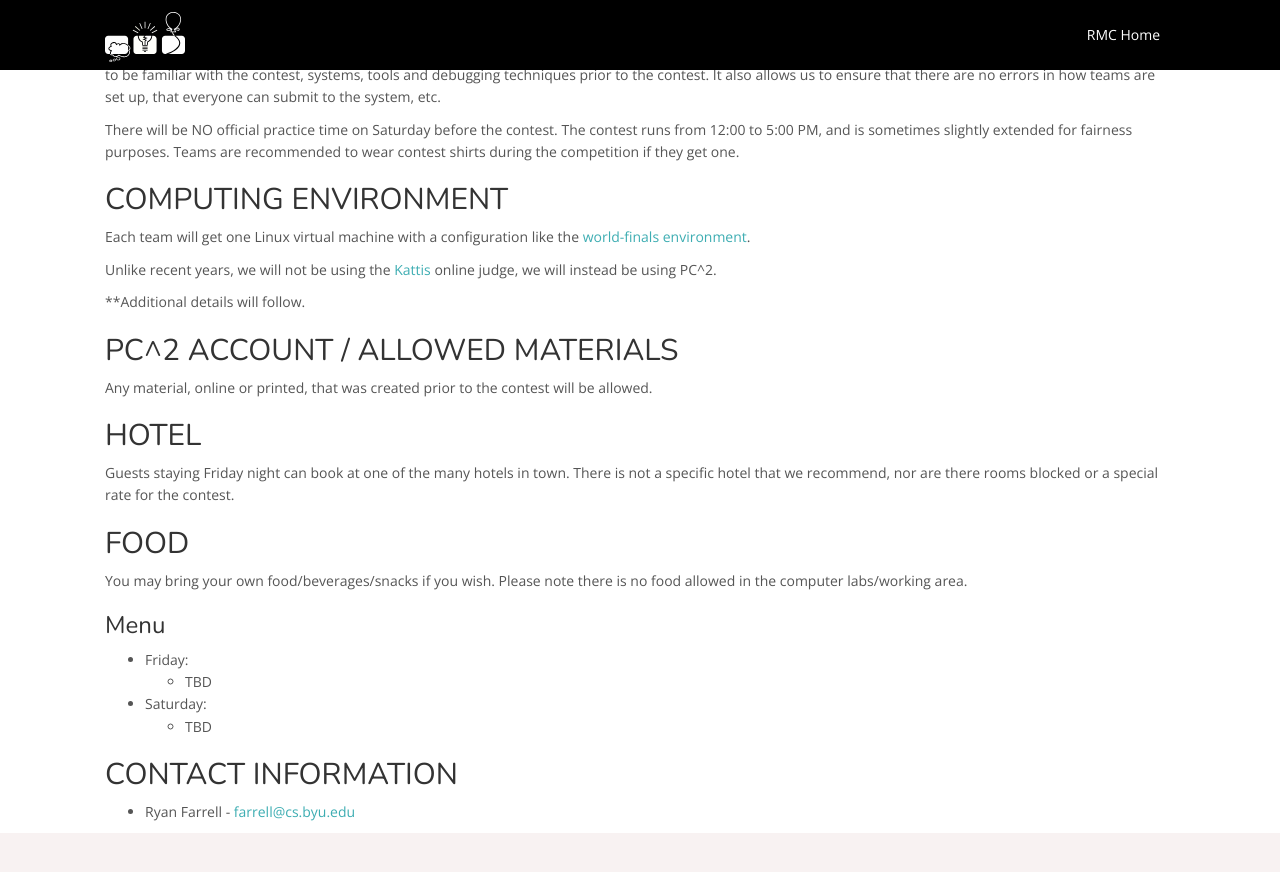
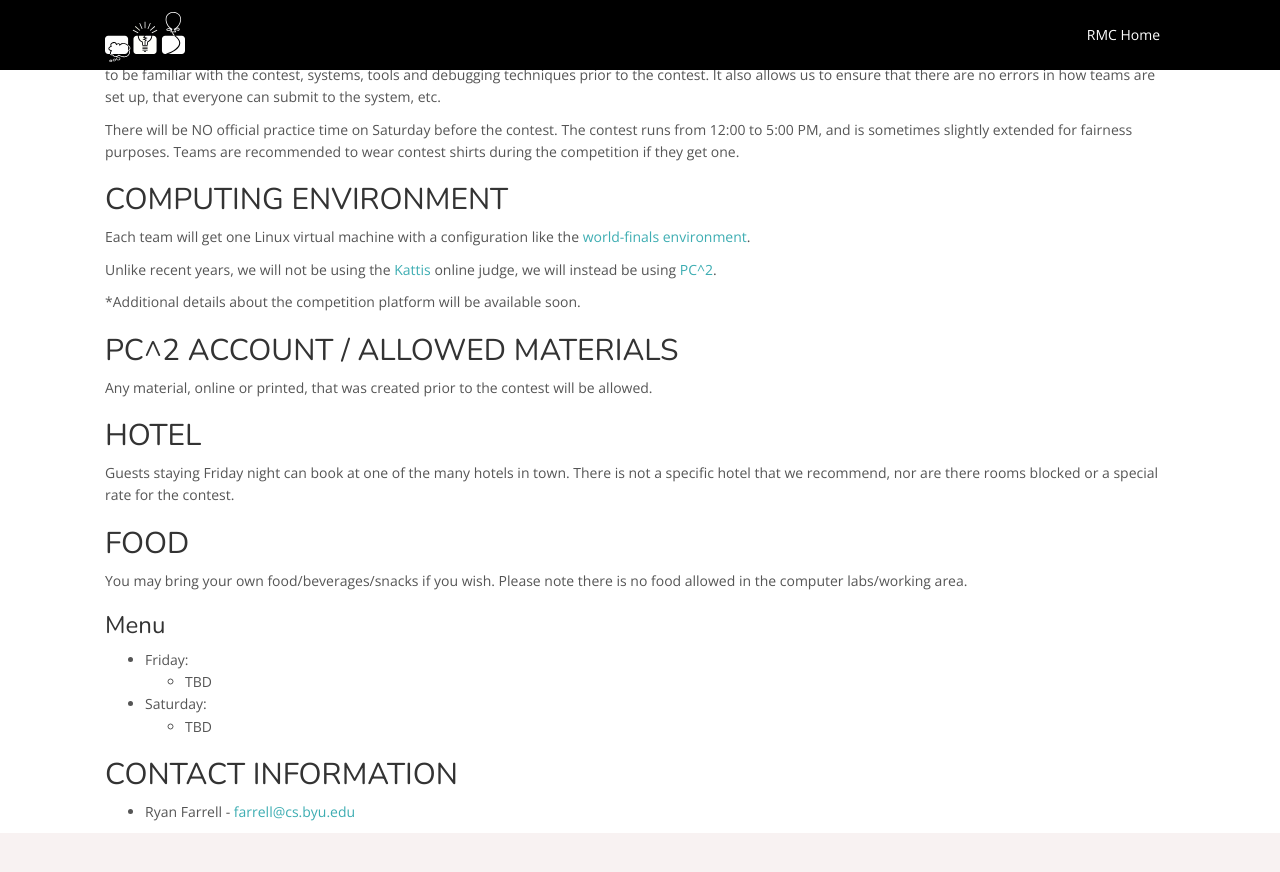
Before and after one commit to icpc/na-rocky-mountain-web, a Jekyll site: the page built from docs/byu/index.md, in a window 1280 px wide and 900 px high, scrolled down 1233 px. Shown: the top 872 px of the window. Built offline with Jekyll 4.4.1, drawn with Linux system fonts in a browser that asks for light colours; nearby versions of some CDN libraries; our own code applies the rules of GitHub Pages for plain Markdown files.

Commit message:
Update index.md

```diff
--- a/docs/byu/index.md
+++ b/docs/byu/index.md
@@ -61,11 +61,11 @@
 
 ## COMPUTING ENVIRONMENT
 
-Each team will get one Linux virtual machine with a configuration like the [world-finals environment](https://icpc.baylor.edu/worldfinals/programming-environment).
+Each team will get one Linux virtual machine with a configuration like the [world-finals environment](https://docs.icpc.global/worldfinals-programming-environment/).
 
-Unlike recent years, we will not be using the [Kattis](https://open.kattis.com) online judge, we will instead be using PC^2.
+Unlike recent years, we will not be using the [Kattis](https://open.kattis.com) online judge, we will instead be using [PC^2](https://pc2ccs.github.io/).
 
-**Additional details will follow.
+*Additional details about the competition platform will be available soon.
 
 ## PC^2 ACCOUNT / ALLOWED MATERIALS
 
```
